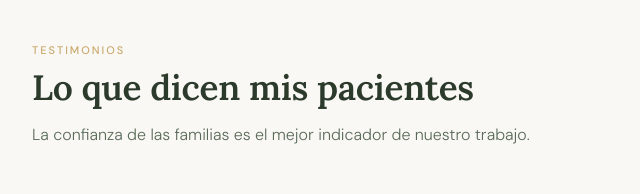
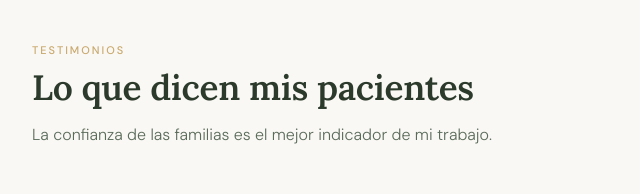
Before and after one commit to FogliattoFederico/nuevositiokinesiologia, a website: page index.html in a window 1280 px wide. Shown: the part 2440-2634 px from the top of the page, 96-736 px from the left. Drawn offline with Linux system fonts and the light colour scheme.

Commit message:
modificando testimonio

```diff
--- a/index.html
+++ b/index.html
@@ -358,7 +358,7 @@
         <p class="section-label">Testimonios</p>
         <h2 class="section-title">Lo que dicen mis pacientes</h2>
         <p class="section-sub">
-          La confianza de las familias es el mejor indicador de nuestro trabajo.
+          La confianza de las familias es el mejor indicador de mi trabajo.
         </p>
         <div class="testimonials__grid">
           <div class="testimonial-card">
```
